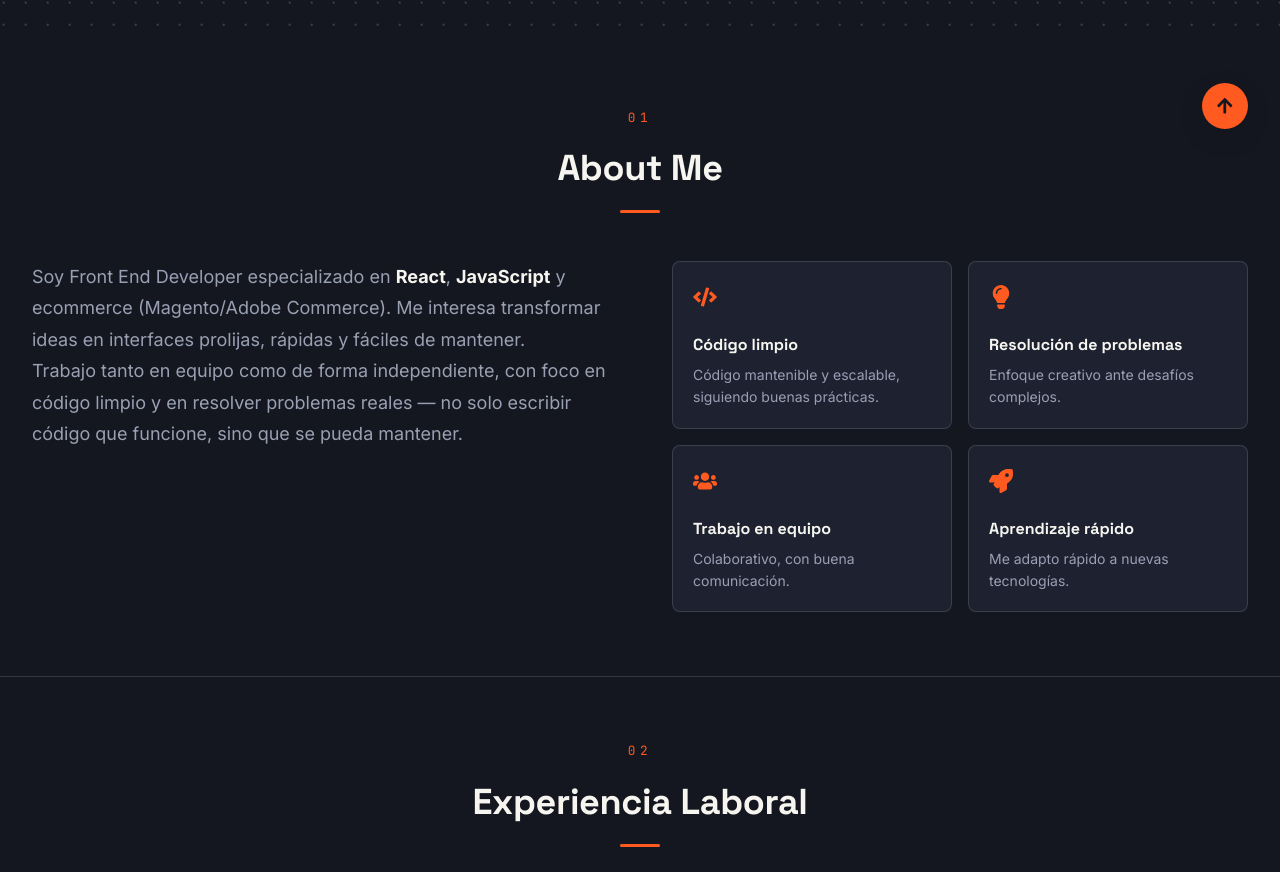
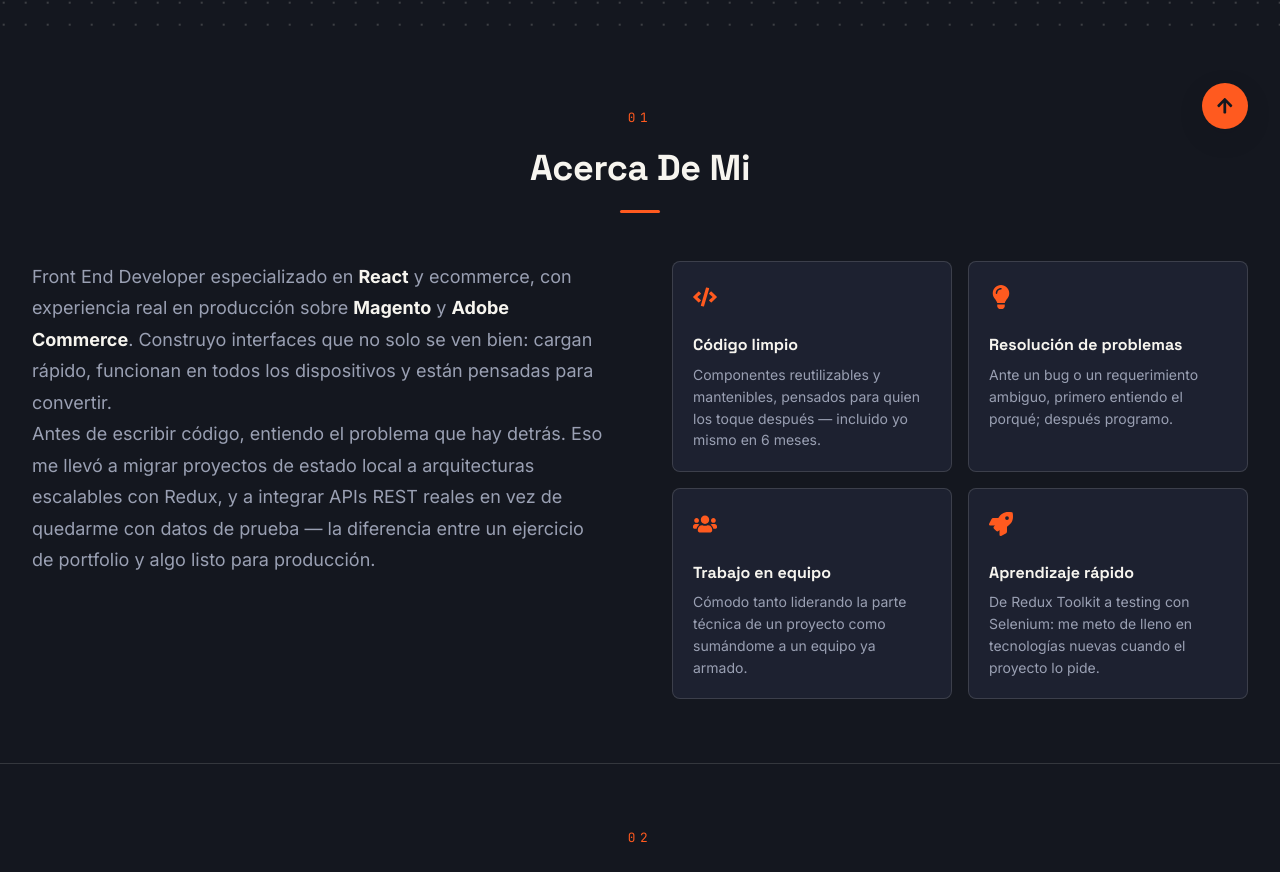
Before and after one commit to IgnacioDN/Portfolio, a React (Vite) app in the folder Portfolio-Project/: page / in a window 1280 px wide. Shown: the part 639-1511 px from the top of the page. Built offline with nearby package versions, Linux system fonts and the light colour scheme.

Commit message:
Revise About section content and title
Updated descriptions and section title in About component for clarity and improved messaging.

```diff
--- a/Portfolio-Project/src/components/About.jsx
+++ b/Portfolio-Project/src/components/About.jsx
@@ -21,22 +21,23 @@ const About = () => {
     {
       icon: <FaCode />,
       title: 'Código limpio',
-      description: 'Código mantenible y escalable, siguiendo buenas prácticas.',
+      description:
+        'Componentes reutilizables y mantenibles, pensados para quien los toque después — incluido yo mismo en 6 meses.',
     },
     {
       icon: <FaLightbulb />,
       title: 'Resolución de problemas',
-      description: 'Enfoque creativo ante desafíos complejos.',
+      description: 'Ante un bug o un requerimiento ambiguo, primero entiendo el porqué; después programo.',
     },
     {
       icon: <FaUsers />,
       title: 'Trabajo en equipo',
-      description: 'Colaborativo, con buena comunicación.',
+      description: 'Cómodo tanto liderando la parte técnica de un proyecto como sumándome a un equipo ya armado.',
     },
     {
       icon: <FaRocket />,
       title: 'Aprendizaje rápido',
-      description: 'Me adapto rápido a nuevas tecnologías.',
+      description: 'De Redux Toolkit a testing con Selenium: me meto de lleno en tecnologías nuevas cuando el proyecto lo pide.',
     },
   ];
 
@@ -44,7 +45,7 @@ const About = () => {
     <section id="about" className="about-section">
       <div className="about-container">
         <div className="section-header">
-          <h2 className="section-title">About Me</h2>
+          <h2 className="section-title">Acerca De Mi</h2>
           <div className="title-underline"></div>
         </div>
 
@@ -53,15 +54,17 @@ const About = () => {
             <div className="about-description">
               <div className={`description-content ${isMobile && !isExpanded ? 'collapsed' : ''}`}>
                 <p>
-                  Soy Front End Developer especializado en <strong>React</strong>,{' '}
-                  <strong>JavaScript</strong> y ecommerce (Magento/Adobe Commerce). Me interesa
-                  transformar ideas en interfaces prolijas, rápidas y fáciles de mantener.
+                  Front End Developer especializado en <strong>React</strong> y ecommerce, con
+                  experiencia real en producción sobre <strong>Magento</strong> y{' '}
+                  <strong>Adobe Commerce</strong>. Construyo interfaces que no solo se ven bien:
+                  cargan rápido, funcionan en todos los dispositivos y están pensadas para
+                  convertir.
                 </p>
-
                 <p>
-                  Trabajo tanto en equipo como de forma independiente, con foco en código limpio
-                  y en resolver problemas reales — no solo escribir código que funcione, sino que
-                  se pueda mantener.
+                  Antes de escribir código, entiendo el problema que hay detrás. Eso me llevó a
+                  migrar proyectos de estado local a arquitecturas escalables con Redux, y a
+                  integrar APIs REST reales en vez de quedarme con datos de prueba — la diferencia
+                  entre un ejercicio de portfolio y algo listo para producción.
                 </p>
               </div>
 
```
